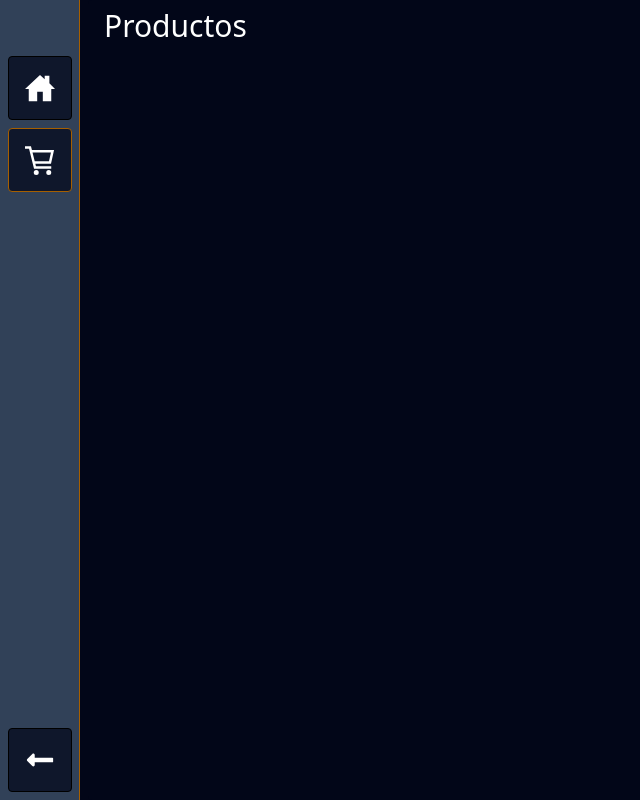
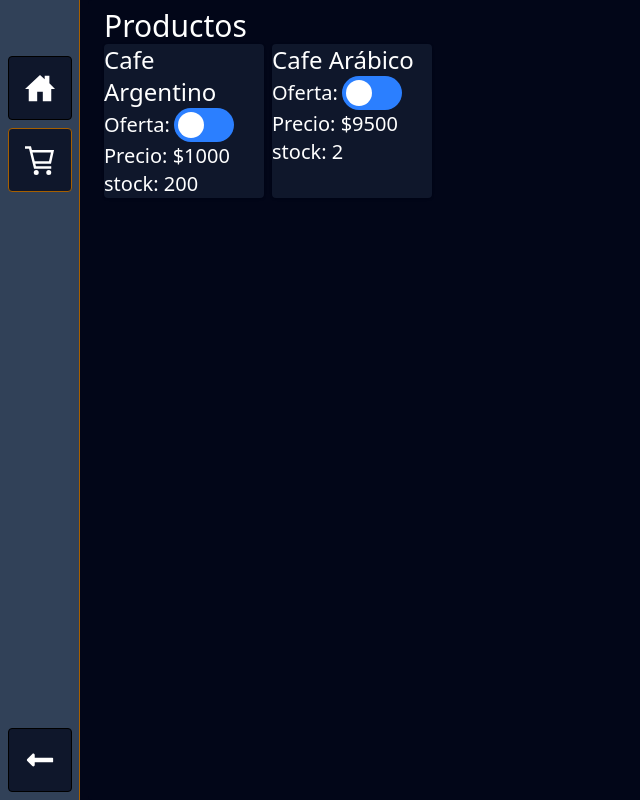
Before and after one commit to aaronvigil96/cafe-front, a React (Vite) app: page /dashboard/product in a window 1280 px wide. Shown: the whole page, without its empty margins (0-640 px from the left). Built offline with nearby package versions, Linux system fonts and the light colour scheme.

Commit message:
add store products

```diff
--- a/src/components/CarrouselProduct.tsx
+++ b/src/components/CarrouselProduct.tsx
@@ -5,7 +5,7 @@ import ProductItem from "./ProductItem";
 const CarrouselProduct = ({ slides }:CarrouselProductProps) => {
     return(
         <div className="embla__container">
-            {slides.map((slideItem:ProductItemProps) => (<ProductItem key={slideItem.id} id={slideItem.id} name={slideItem.name} description={slideItem.description}/>))}
+            {slides.map((slideItem:ProductItemProps) => (<ProductItem key={slideItem.id} id={slideItem.id} name={slideItem.name} price={slideItem.price} stock={slideItem.stock} description={slideItem.description} offert={slideItem.offert}/>))}
         </div>
     )
 }
--- a/src/db/product.ts
+++ /dev/null
@@ -1,8 +0,0 @@
-import { ProductItemProps } from "../interfaces/product-item.interface";
-
-export const products:ProductItemProps[] = [
-    {id: 1, name: 'cafe argentino', description: 'cafe de cuerpo intenso, baja acidez', price: 15000, grams: 250, stock: 6},
-    {id: 2, name: 'cafe brasilero', description: 'cafe de cuerpo suave, baja acidez', price: 13000, grams: 150, stock: 10},
-    {id: 3, name: 'cafe arabico', description: 'cafe de cuerpo locazo', price: 12000, grams: 1000, stock: 0},
-    {id: 4, name: 'cafe no sé', description: 'cafoe de no sé qué', price: 11500, grams: 250, stock: 10}
-]
--- a/src/interfaces/product-item.interface.ts
+++ b/src/interfaces/product-item.interface.ts
@@ -5,4 +5,5 @@ export interface ProductItemProps {
     description?: string;
     grams?: number;
     stock:number;
+    offert:boolean;
 }
--- a/src/main.tsx
+++ b/src/main.tsx
@@ -5,7 +5,6 @@ import HomePage from './routes/HomePage'
 import { BrowserRouter, Navigate, Route, Routes, useLocation } from 'react-router-dom';
 import NavBar from './components/NavBar'
 import ProductPage from './routes/ProductPage'
-import { products } from './db/product'
 import ProductsPage from './routes/ProductsPage'
 import Footer from './components/Footer'
 import LoginPage from './routes/LoginPage'
@@ -31,7 +30,7 @@ const Layout = () => {
       <Routes>
         <Route path='/' element={<HomePage/>}/>
         <Route path='/product' element={<ProductsPage/>}/>
-        <Route path='/product/:pid' element={<ProductPage products={products}/>}/>
+        <Route path='/product/:pid' element={<ProductPage/>}/>
         <Route path='/auth' element={<AuthPage/>}>
           <Route index element={<Navigate to={"/auth/login"} replace/>}/>
           <Route path='/auth/login' element={<LoginPage/>}/>
--- a/src/routes/DashboardProductPage.tsx
+++ b/src/routes/DashboardProductPage.tsx
@@ -1,7 +1,36 @@
+import { useProductsStore } from "../stores/products.store";
+
 const DashboardProductPage = () => {
+
+    const {products, toggleOffert} = useProductsStore();
+
+    const handleToggleChange = (id:number) => {
+        toggleOffert(id);
+    }
+
+
     return(
         <div className="h-full rounded ml-2">
             <h1 className="text-white text-3xl">Productos</h1>
+            <div className="flex gap-2 flex-wrap">
+            {
+                products?.map(({id, name, offert, price, stock, grams}) => (
+                    <div key={id} className="w-40 shadow bg-slate-900 rounded">
+                        <h2 className="text-white text-2xl capitalize">{name}</h2>
+                        <div className="flex items-center gap-1">
+                            <p className="inline-block text-xl gap-2 text-white">Oferta: </p>
+                            <label className="inline-block cursor-pointer relative w-[60px] h-[34px]">
+                                <input type="checkbox" className="w-0 h-0 opacity-0 peer" checked={offert} onChange={() => handleToggleChange(id)}/>
+                                <span className="absolute top-0 left-0 right-0 bottom-0 peer-not-checked:bg-slate-500 before:content-[''] before:h-[26px] before:w-[26px] before:left-[4px] before:bottom-[4px] before:bg-white peer-checked:bg-blue-500 rounded-[34px]"></span>
+                                <span className="absolute top-1 left-[4px] bottom-[4px] w-[26px] h-[26px] bg-white rounded-full transition-all peer-checked:translate-x-[0px] peer-not-checked:translate-x-[26px]"></span>
+                            </label>
+                        </div>
+                        <p className="text-white text-xl">Precio: ${price}</p>
+                        <p className="text-white text-xl">stock: {stock}</p>
+                    </div>
+                ))
+            }
+            </div>
         </div>
     )
 }
--- a/src/routes/HomePage.tsx
+++ b/src/routes/HomePage.tsx
@@ -2,12 +2,21 @@ import useEmblaCarousel from "embla-carousel-react";
 import CarrouselProduct from "../components/CarrouselProduct";
 import PromoItem from "../components/PromoItem";
 import Autoplay from "embla-carousel-autoplay";
-import { products } from "../db/product";
+import { useEffect, useState } from "react";
+import { ProductItemProps } from "../interfaces/product-item.interface";
+import { useProductsStore } from "../stores/products.store";
 
 
 const HomePage = () => {
 
-    const slides = products;
+    const {products} = useProductsStore();
+    const [slides, setSlides] = useState<ProductItemProps[]>([]);
+
+    useEffect(() => {
+        const items = products.filter(product => product.offert);
+        setSlides(items);
+    },[products])
+
 
     const [emblaRef] = useEmblaCarousel({ loop: true }, [Autoplay({delay: 3000})]);
 
@@ -24,7 +33,7 @@ const HomePage = () => {
                 </div>
             </div>
             <div className="max-w-max mx-auto">
-                    <h2 className="text-center font-black text-4xl">NUESTROS PRODUCTOS</h2>
+                    <h2 className="text-center font-black text-4xl">PRODUCTOS DESTACADOS</h2>
                     <hr className="text-amber-300"/>
                 </div>
             <div className="max-w-5xl w-full embla mx-auto" ref={emblaRef}>
--- a/src/routes/ProductPage.tsx
+++ b/src/routes/ProductPage.tsx
@@ -1,10 +1,12 @@
 import { Link, useParams } from "react-router";
-import { ProductsItemProps } from "../interfaces/products-item.interface";
 import { ProductItemProps } from "../interfaces/product-item.interface";
 import { useCartStore } from "../stores/cart.store";
 import { useEffect, useState } from "react";
+import { useProductsStore } from "../stores/products.store";
 
-const ProductPage = ({products}:ProductsItemProps) => {
+const ProductPage = () => {
+
+    const {products} = useProductsStore();
 
     let {pid} = useParams();
 
--- a/src/routes/ProductsPage.tsx
+++ b/src/routes/ProductsPage.tsx
@@ -1,8 +1,10 @@
 import { Link } from "react-router";
-import { products } from "../db/product";
 import { ProductItemProps } from "../interfaces/product-item.interface";
+import { useProductsStore } from "../stores/products.store";
 
 const ProductsPage = () => {
+
+    const {products} = useProductsStore();
 
     const totalProducts:ProductItemProps[] = products;
 
--- /dev/null
+++ b/src/stores/products.store.ts
@@ -0,0 +1,17 @@
+import { create } from "zustand";
+import { ProductItemProps } from "../interfaces/product-item.interface";
+
+interface ProductsStore {
+    products: ProductItemProps[];
+    toggleOffert: (id: number) => void;
+}
+
+export const useProductsStore = create<ProductsStore>((set) => ({
+    products: [
+        {id: 1, name: 'cafe argentino', offert: true, price: 1000, stock: 200, description:'cafe totalmente rico', grams:1200},
+        {id: 2, name: 'cafe arábico', offert: true, price: 9500, stock: 2, description:'cafe con notas de no sé qué', grams:300}
+    ],
+    toggleOffert: (id:number) => set((state) => ({
+        products: state.products.map(product => product.id === id ? {...product, offert: !product.offert } : product)
+    }))
+}))
```
